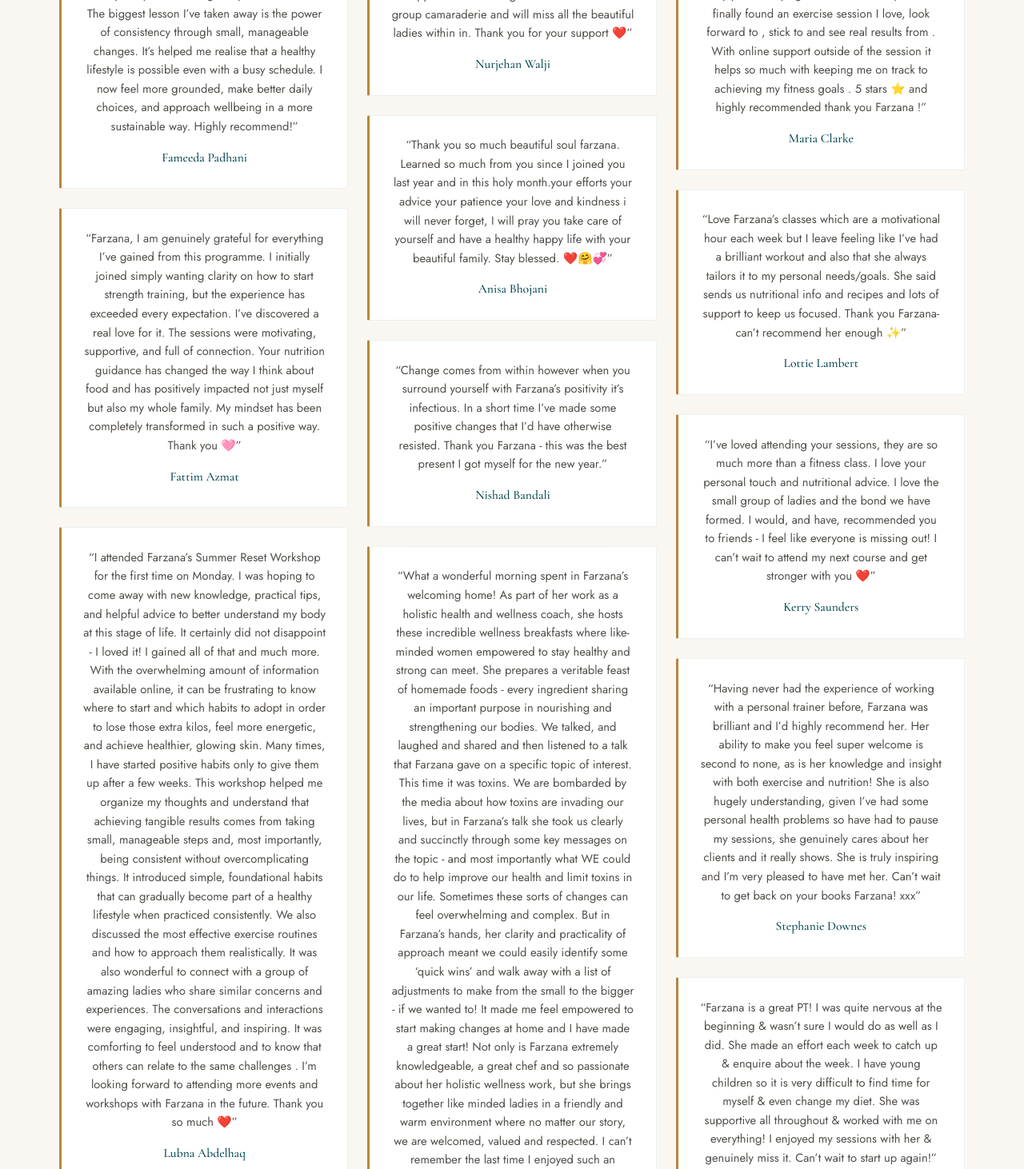
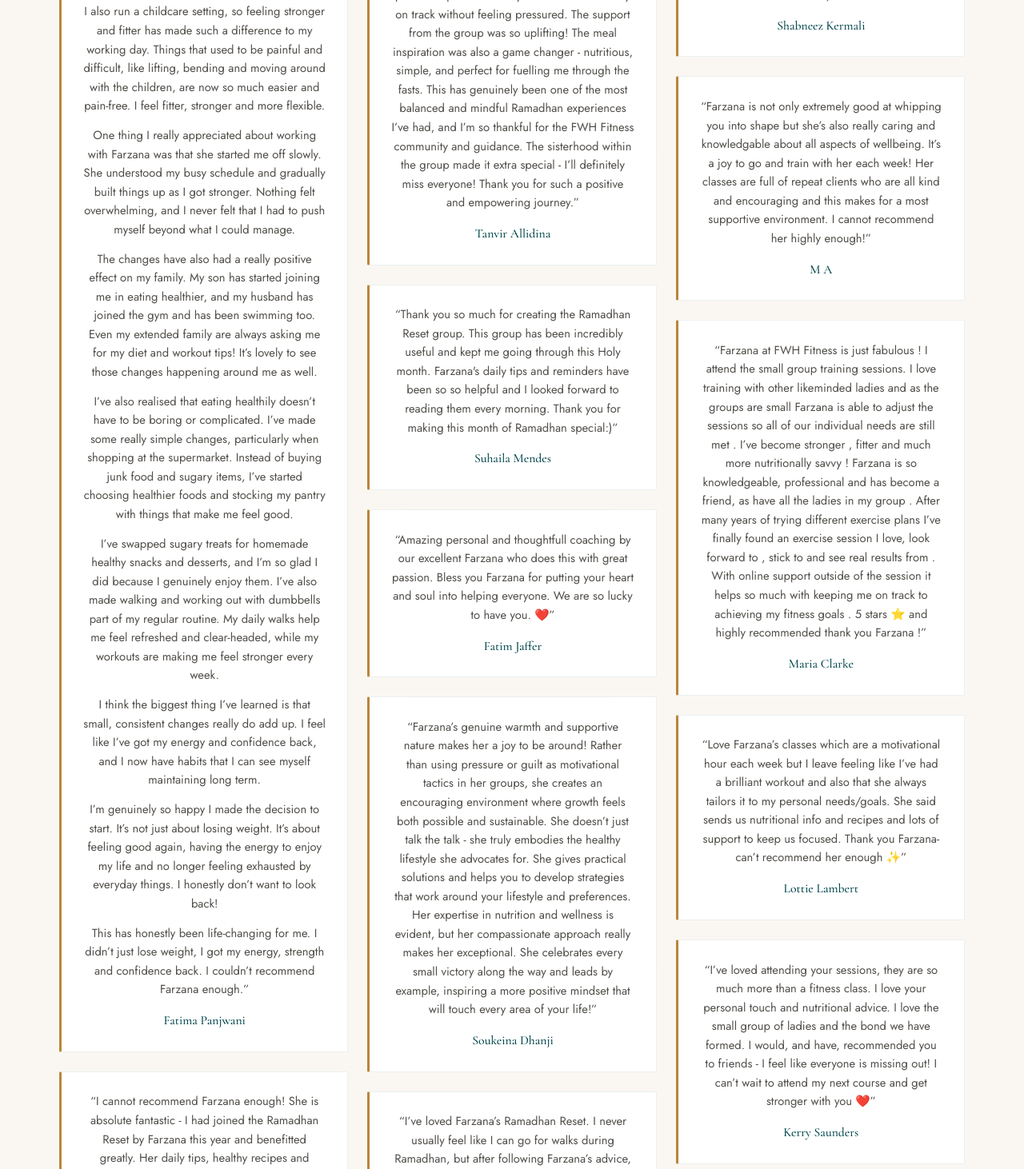
Before and after one commit to farzanahooda/fwhfitness, a plain HTML site: page success-stories.html in a window 1280 px wide. Shown: the part 1338-2800 px from the top of the page at 80% size. Drawn offline with nearby package versions, Linux system fonts and the light colour scheme.

Commit message:
Add Fatima Panjwani's testimonial to success stories and homepage
Co-Authored-By: Claude Opus 5.5 <noreply@anthropic.com>
Claude-Session: https://claude.ai/code/session_01SRqkLjV7VfhmmxTuukiiqy

```diff
--- a/js/main.js
+++ b/js/main.js
@@ -285,6 +285,11 @@ if (yearEl) yearEl.textContent = new Date().getFullYear();
 // Testimonials - edit this list to add, remove or swap out reviews.
 const testimonials = [
   {
+    quote: "In just 12 weeks, I've lost weight, my energy levels have improved immensely and I'm finally sleeping through the night. I didn't just lose weight - I got my energy, strength and confidence back",
+    name: "Fatima Panjwani",
+    slug: "fatima-panjwani",
+  },
+  {
     quote: "Farzana is more than just an amazing, inspirational trainer - she's been my nutritionist, life coach, therapist and cheerleader. The best investment ever.",
     name: "Liz Burchett",
     slug: "liz-burchett",
@@ -335,11 +340,6 @@ const testimonials = [
     slug: "farhana-manekia",
   },
   {
-    quote: "Amazing personal and thoughtful coaching by our excellent Farzana, who does this with great passion. We are so lucky to have you.",
-    name: "Fatim Jaffer",
-    slug: "fatim-jaffer",
-  },
-  {
     quote: "I contacted Farzana - she has changed everything. Every aspect of my health has been addressed through nutrition, exercise and mental wellbeing. I am healthier, leaner and stronger than I have been in years.",
     name: "Catherine Wimble",
     slug: "catherine-wimble",
--- a/success-stories.html
+++ b/success-stories.html
@@ -49,6 +49,22 @@
   <section class="subpage-body">
     <div class="container">
       <div class="story-grid">
+        <div class="story-card" id="fatima-panjwani">
+          <p>&ldquo;Honestly, I can’t believe the results from working with Farzana. In just 12 weeks, I’ve lost weight, my energy levels have improved immensely and I’m finally sleeping through the night. I now wake up feeling refreshed and relaxed, which is something I hadn’t experienced for such a long time.</p>
+          <p>Before working with Farzana, I was really struggling with weight gain, poor sleep and extreme fatigue. Balancing a full-time job and even the basic daily chores had become a massive challenge because I was constantly exhausted. I would wake up tired and go to bed tired, just forcing myself through each day. I knew something needed to change.</p>
+          <p>I’m so, so pleased with the progress I’ve made. Losing weight has made me feel lighter and much more flexible, especially when sitting down and getting back up again. But more importantly, I’ve gained so much strength and energy that I genuinely didn’t think was possible. And the funny thing is, I’m actually eating more than ever without gaining weight!</p>
+          <p>My daily routine and work no longer feel like a struggle. Everything has become so much easier and feels like a natural part of my day.</p>
+          <p>My sleep has probably been one of the biggest changes. Before, I would wake up several times during the night, and it would take me at least an hour to get back to sleep. Now, most nights, I sleep right through and wake up feeling great. I don’t think I fully appreciated just how much quality sleep affects your overall wellbeing until now. Even on my busiest workdays, I can concentrate, stay focused and feel clear-headed.</p>
+          <p>I also run a childcare setting, so feeling stronger and fitter has made such a difference to my working day. Things that used to be painful and difficult, like lifting, bending and moving around with the children, are now so much easier and pain-free. I feel fitter, stronger and more flexible.</p>
+          <p>One thing I really appreciated about working with Farzana was that she started me off slowly. She understood my busy schedule and gradually built things up as I got stronger. Nothing felt overwhelming, and I never felt that I had to push myself beyond what I could manage.</p>
+          <p>The changes have also had a really positive effect on my family. My son has started joining me in eating healthier, and my husband has joined the gym and has been swimming too. Even my extended family are always asking me for my diet and workout tips! It’s lovely to see those changes happening around me as well.</p>
+          <p>I’ve also realised that eating healthily doesn’t have to be boring or complicated. I’ve made some really simple changes, particularly when shopping at the supermarket. Instead of buying junk food and sugary items, I’ve started choosing healthier foods and stocking my pantry with things that make me feel good.</p>
+          <p>I’ve swapped sugary treats for homemade healthy snacks and desserts, and I’m so glad I did because I genuinely enjoy them. I’ve also made walking and working out with dumbbells part of my regular routine. My daily walks help me feel refreshed and clear-headed, while my workouts are making me feel stronger every week.</p>
+          <p>I think the biggest thing I’ve learned is that small, consistent changes really do add up. I feel like I’ve got my energy and confidence back, and I now have habits that I can see myself maintaining long term.</p>
+          <p>I’m genuinely so happy I made the decision to start. It’s not just about losing weight. It’s about feeling good again, having the energy to enjoy my life and no longer feeling exhausted by everyday things. I honestly don’t want to look back!</p>
+          <p>This has honestly been life-changing for me. I didn’t just lose weight, I got my energy, strength and confidence back. I couldn’t recommend Farzana enough.&rdquo;</p>
+          <span class="story-name">Fatima Panjwani</span>
+        </div>
         <div class="story-card">
           <p>&ldquo;I cannot recommend Farzana enough! She is absolute fantastic - I had joined the Ramadhan Reset by Farzana this year and benefitted greatly. Her daily tips, healthy recipes and regular motivation kept us all going and it was great to be part of a community of women who were all supporting each other. She leads by example and encouraged me greatly to focus on my health and exercise - it’s often the small actions that can result in long term benefit :) Would recommend Farzana for anyone looking for a personal trainer!&rdquo;</p>
           <span class="story-name">Anisa Kanji</span>
```
